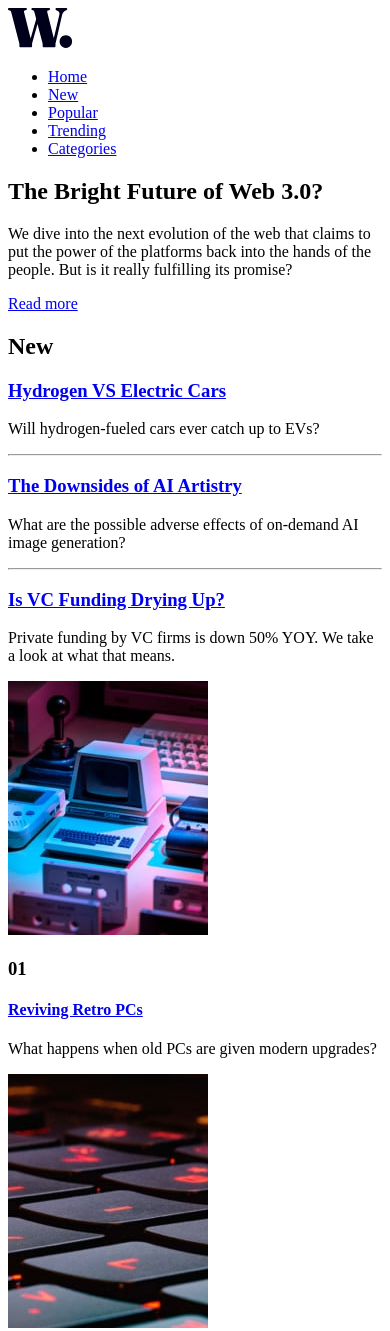
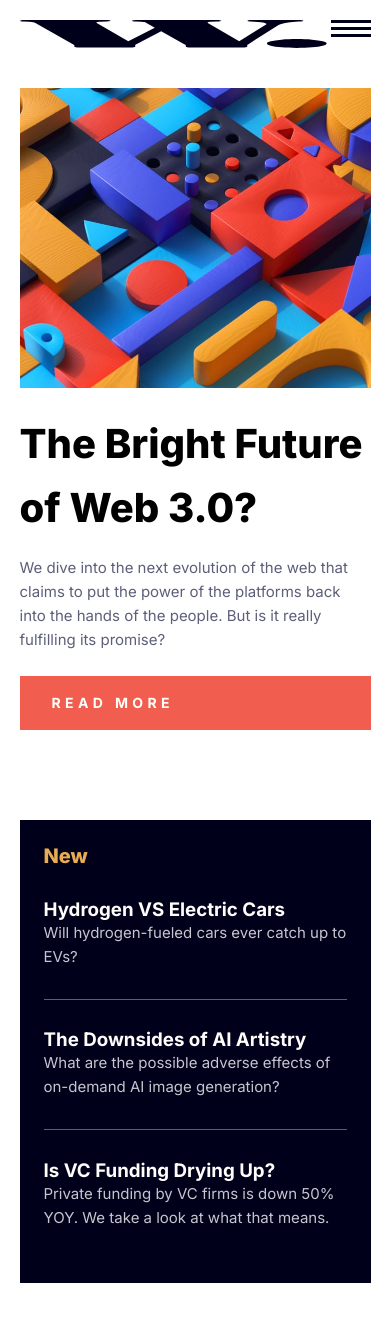
Before and after one commit to Glenda9031/News_Homepage, a plain HTML site: page index.html in a window 390 px wide. Shown: the top 1331 px of the page. Drawn offline with Linux system fonts and the light colour scheme.

Commit message:
Update style.css

```diff
--- a/css/style.css
+++ b/css/style.css
@@ -8,3 +8,244 @@
   --dark-grayish-blue: hsl(236, 13%, 42%);
   --dark-blue: hsl(240, 100%, 5%);
 }
+
+*,
+*::before,
+*::after {
+  box-sizing: border-box;
+  margin: 0;
+  padding: 0;
+}
+
+body {
+  min-height: 199vh;
+  font-family: 'Inter', sans-serif;
+  display: flex;
+  align-items: center;
+}
+
+main {
+  width: 90%;
+  margin: 0 auto;
+  max-width: 69.375rem;
+  position: inherit;
+}
+
+nav {
+  padding-top: 1.25rem;
+  display: flex;
+  flex-direction: column;
+}
+
+ul {
+  list-style: none;
+}
+
+img {
+  width: 100%;
+  display: block
+}
+
+a {
+  text-decoration: none;
+  color: inherit;
+}
+
+nav img {
+  height: 1.75rem;
+}
+
+.nav-list {
+  display: none;
+  flex-direction: column;
+  align-self: flex-end;
+  width: 100%;
+  height: 100vh;
+  top: 0;
+  position: absolute;
+  left: 0;
+  right: 0.0625rem;
+}
+
+.nav-list ul {
+  display: flex;
+  flex-direction: column;
+  gap: 1.5rem;
+  font-weight: 400;
+  font-size: 1.125rem;
+  line-height: 1.6;
+  background-color: #fff;
+  padding: 4rem 1rem;
+  align-self: flex-end;
+  width: 70%;
+  height: 100%;
+}
+
+.nav-list li {
+  color: var(--dark-grayish-blue);
+}
+
+.nav-list li:hover {
+  color: var(--dark-blue);
+  transition: all 0.5s ease-in;
+}
+
+.nav-list .menu-btn {
+  align-self: flex-end;
+  background-color: #fff;
+  width: 70%;
+  display: flex;
+  justify-content: baseline;
+  padding: 1.5rem 0 0.5rem 0;
+  margin-bottom: -0.0625rem;
+}
+
+.show-menu .nav-list {
+  display: flex;
+  background: hsla(240, 100%, 5%, 9.5);
+  mix-blend-mode: normal;
+}
+
+.show-menu .menu-btn::after {
+  content: url('../images/icon-menu-close.svg');
+}
+
+.navbar {
+  display: flex;
+  justify-content: space-between;
+}
+
+.menu-btn::after {
+  content: url('../images/icon-menu.svg');
+  transition: all 0.2s ease;
+}
+
+header {
+  padding: 2.5rem 0 0.125rem 0;
+}
+
+.hero {
+  background-image: url('../images/image-web-3-mobile.jpg');
+  background-repeat: no-repeat;
+  background-position: center;
+  background-size: 100% auto;
+  block-size: 18.75rem;
+}
+
+header section {
+  margin: 1.5rem 0;
+  display: flex;
+  flex-direction: column;
+}
+
+header h1 {
+  font-weight: 800;
+  font-size: 2.5rem;
+  line-height: 1.6;
+}
+
+header p {
+  font-style: normal;
+  font-weight: 400;
+  font-size: 0.9375rem;
+  line-height: 1.6;
+  color: var(--dark-grayish-blue);
+  margin: 1rem 0 1.5rem 0;
+}
+
+header a {
+  text-transform: uppercase;
+  color: var(--off-white);
+  background-color: var(--primary-red);
+  padding: 1rem 2rem;
+  font-weight: 700;
+  font-size: 0.875rem;
+  line-height: 1.6;
+  letter-spacing: 0.2734rem;
+}
+
+header a:hover {
+  background-color: var(--dark-blue);
+  padding: 1.5rem;
+  margin: 4rem 0;
+}
+
+.new {
+  background-color: var(--dark-blue);
+  padding: 1.5rem;
+  margin: 4rem 0;
+}
+
+.new h2 {
+  color: var(--primary-orange);
+  font-weight: 800;
+  font-size: 1.25rem;
+  list-style: 1.6;
+}
+
+.new article {
+  margin: 1.85rem 0;
+}
+
+.new h3 {
+  color: var(--off-white);
+}
+
+.new h3:hover {
+  color: var(--primary-orange);
+  transition: all 0.5s ease;
+}
+
+.new p {
+  font-weight: 400;
+  color: var(--grayish-blue);
+  font-size: 0.9375rem;
+  line-height: 1.6;
+}
+
+.new hr {
+  border: none;
+  height: 0.0078rem;
+  background-color: var(--dark-grayish-blue);
+}
+
+.top {
+  display: grid;
+  gap: 2rem;
+  padding-bottom: 3rem;
+}
+
+.top article {
+  display: flex;
+  gap: 1.5rem;
+}
+
+.top div {
+  display: grid;
+}
+
+.top h3 {
+  color: var(--grayish-blue);
+  font-weight: 700;
+  font-size: 2rem;
+  line-height: 1.6;
+}
+
+.top h4 {
+  font-weight: 800;
+  font-size: 1.125rem;
+  line-height: 1.6;
+  margin: .75rem 0 .5625rem 0;
+}
+
+.top h4:hover {
+  color: var(--primary-red);
+  transition: all 0.5s ease-in;
+}
+
+.top p {
+  font-weight: 400;
+  font-size: .9375rem;
+  line-height: 1.6;
+  color: var(--dark-grayish-blue);
+}
```
